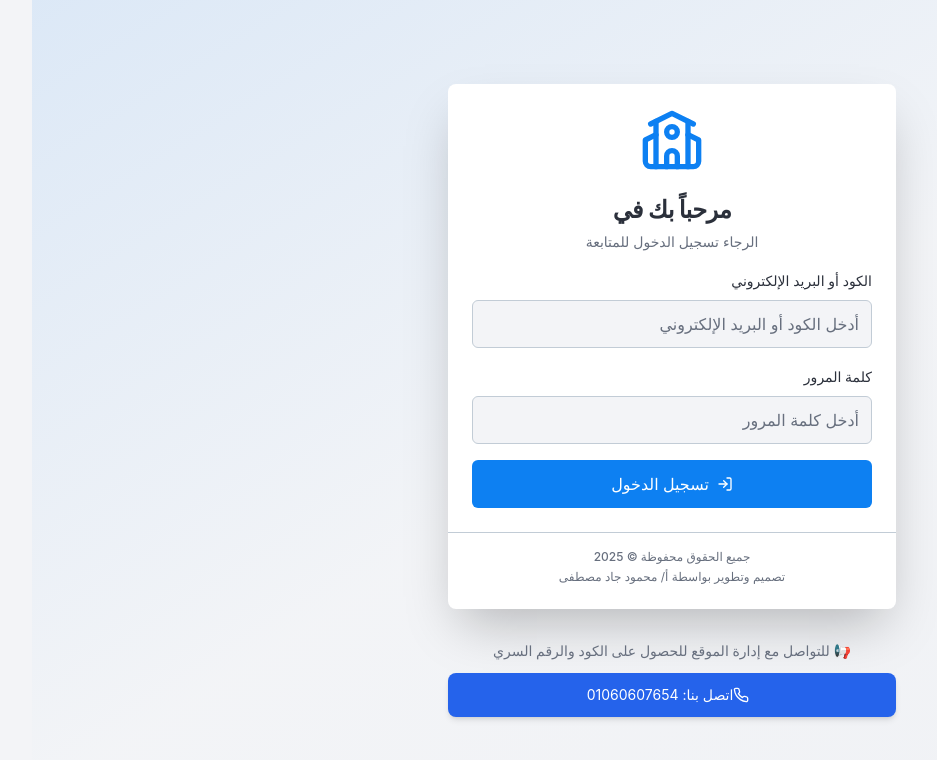
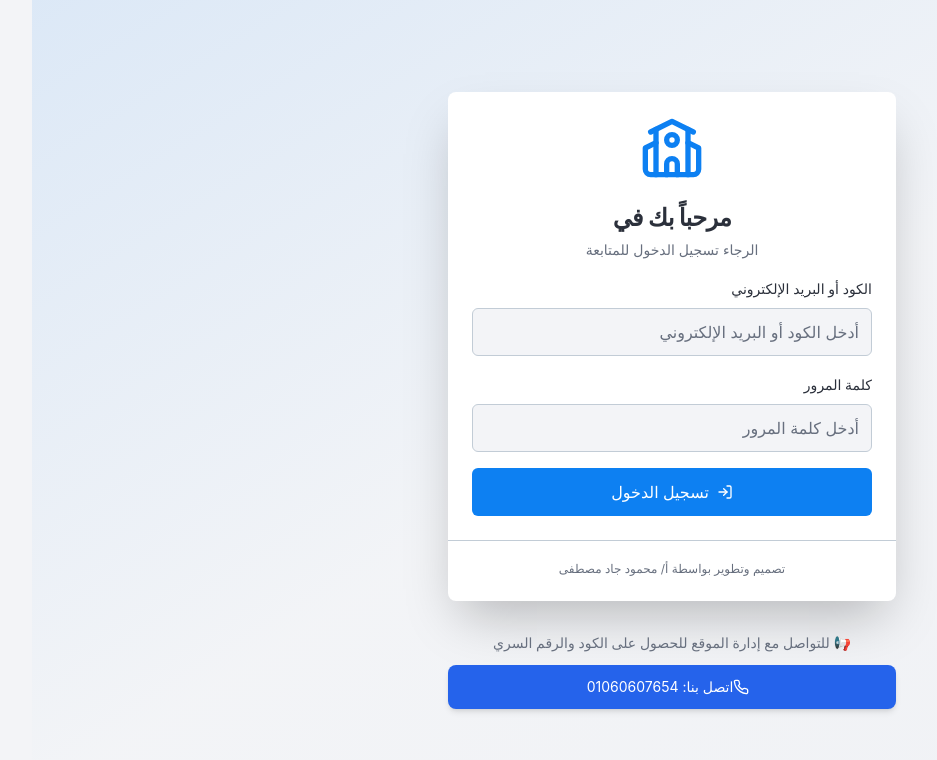
Before and after one commit to mahmoudgadmostafa/al-madrasa, a React (Vite) app: page /login in a window 1280 px wide. Shown: the top 760 px of the page, without its empty margins (71-1008 px from the left). Built offline with nearby package versions, Linux system fonts and the light colour scheme; no server answers; the database is empty.

Commit message:
Update LoginPage.jsx

```diff
--- a/src/pages/LoginPage.jsx
+++ b/src/pages/LoginPage.jsx
@@ -258,7 +258,6 @@ const handleSubmit = async (e) => {
 
           <CardFooter className="flex flex-col items-center text-center pt-4 border-t">
             <p className="text-xs text-muted-foreground font-medium">
-              جميع الحقوق محفوظة © 2025
             </p>
             <p className="text-xs text-muted-foreground mt-1">
               تصميم وتطوير بواسطة أ/ محمود جاد مصطفى
```
